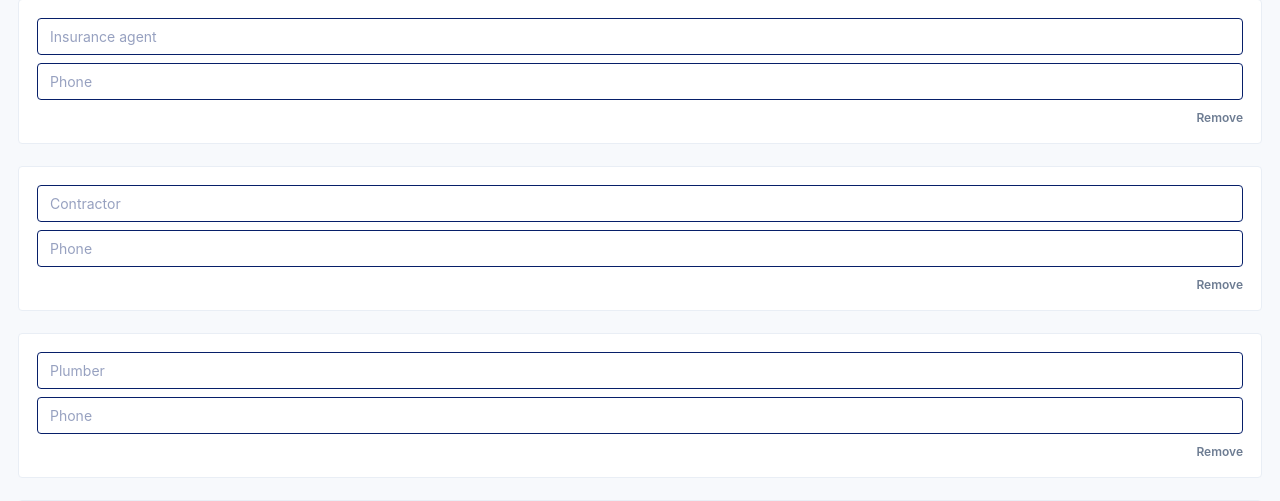
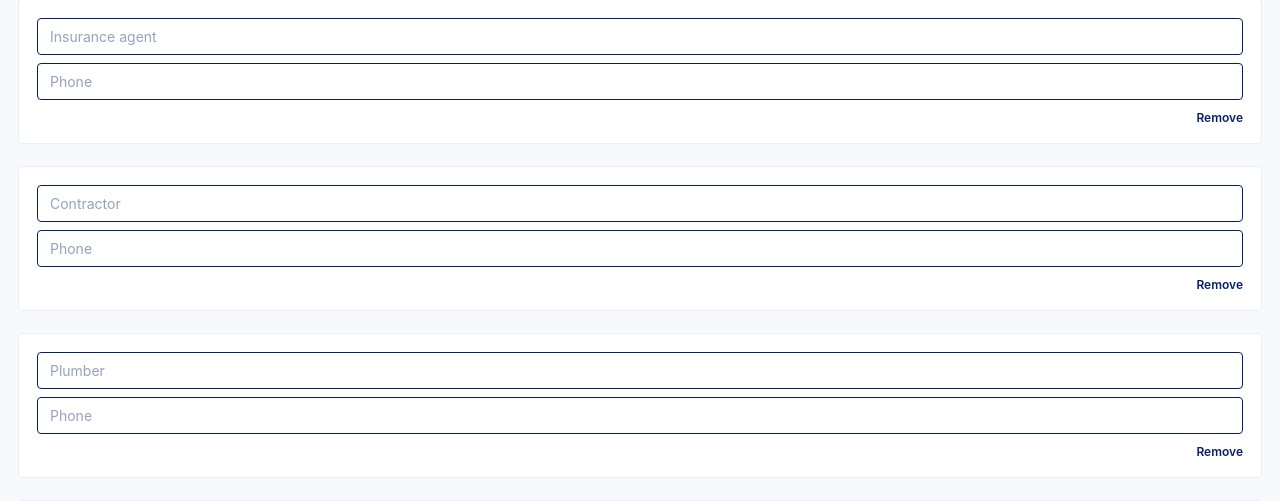
Before and after one commit to ailanaz/fortressforesight-app, a React (Vite) app: page /#/contacts in a window 1280 px wide. Shown: the part 227-728 px from the top of the page. Built offline with nearby package versions, Linux system fonts and the light colour scheme; no server answers.

Commit message:
Use navy contact remove action

```diff
--- a/src/pages/EmergencyContacts.css
+++ b/src/pages/EmergencyContacts.css
@@ -92,7 +92,7 @@
 .contact-remove-btn {
   border: 0;
   background: transparent;
-  color: var(--color-gray-500);
+  color: #071f69;
   font-size: 12px;
   font-weight: 600;
   cursor: pointer;
@@ -100,7 +100,7 @@
 }
 
 .contact-remove-btn:hover {
-  color: var(--color-blue);
+  color: #071f69;
 }
 
 @media (max-width: 680px) {
```
